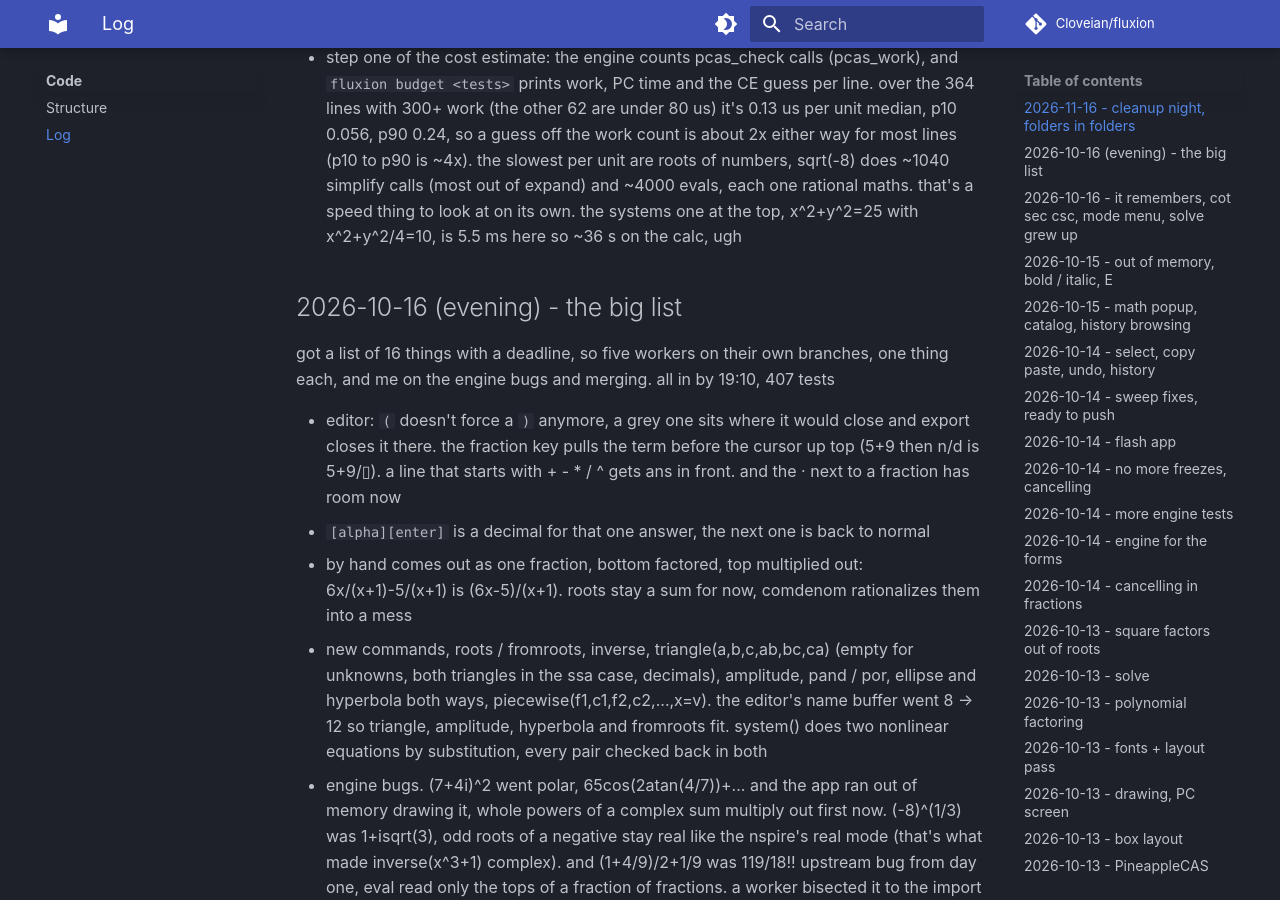
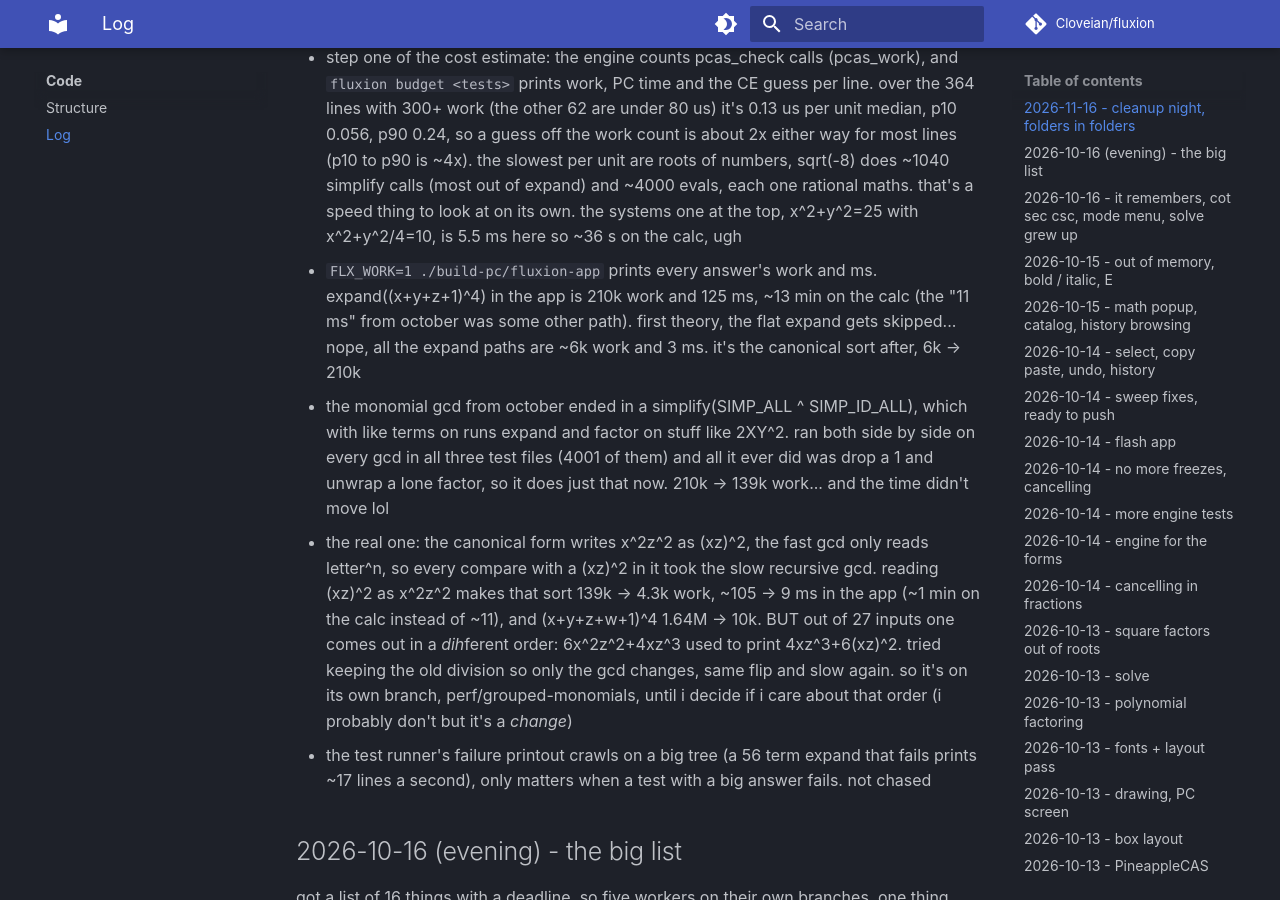
Before and after one commit to Cloveian/fluxion, an MkDocs documentation site: the page built from docs/code/log.md, in a window 1280 px wide and 900 px high, scrolled down 1014 px. Built offline with MkDocs 1.6.1 and Material for MkDocs 9.7.7, drawn with Linux system fonts in a browser that asks for light colours; comment, search, counter and statistics services are not loaded.

Commit message:
log: the sort that was secretly the whole expand

```diff
--- a/docs/code/log.md
+++ b/docs/code/log.md
@@ -11,6 +11,10 @@ okie so a month off, then a look around before adding anything: what a 'real' ca
 - wrote the nspire cx ii cas menu tree down off a pile of photos ([nspire-cx-ii-menus.md](../design-choices/nspire-cx-ii-menus.md)). 252 things in it, the cas part (number / algebra / calculus) is maybe 90, stats and finance the OS already does
 - values_box (polyfn) was solutions_box without the x =, and factor.c and solve.c each had their own little integer gcd. one of each
 - step one of the cost estimate: the engine counts pcas_check calls (pcas_work), and `fluxion budget <tests>` prints work, PC time and the CE guess per line. over the 364 lines with 300+ work (the other 62 are under 80 us) it's 0.13 us per unit median, p10 0.056, p90 0.24, so a guess off the work count is about 2x either way for most lines (p10 to p90 is ~4x). the slowest per unit are roots of numbers, sqrt(-8) does ~1040 simplify calls (most out of expand) and ~4000 evals, each one rational maths. that's a speed thing to look at on its own. the systems one at the top, x^2+y^2=25 with x^2+y^2/4=10, is 5.5 ms here so ~36 s on the calc, ugh
+- `FLX_WORK=1 ./build-pc/fluxion-app` prints every answer's work and ms. expand((x+y+z+1)^4) in the app is 210k work and 125 ms, ~13 min on the calc (the "11 ms" from october was some other path). first theory, the flat expand gets skipped... nope, all the expand paths are ~6k work and 3 ms. it's the canonical sort after, 6k -> 210k
+- the monomial gcd from october ended in a simplify(SIMP_ALL ^ SIMP_ID_ALL), which with like terms on runs expand and factor on stuff like 2XY^2. ran both side by side on every gcd in all three test files (4001 of them) and all it ever did was drop a 1 and unwrap a lone factor, so it does just that now. 210k -> 139k work... and the time didn't move lol
+- the real one: the canonical form writes x^2z^2 as (xz)^2, the fast gcd only reads letter^n, so every compare with a (xz)^2 in it took the slow recursive gcd. reading (xz)^2 as x^2z^2 makes that sort 139k -> 4.3k work, ~105 -> 9 ms in the app (~1 min on the calc instead of ~11), and (x+y+z+w+1)^4 1.64M -> 10k. BUT out of 27 inputs one comes out in a *dih*ferent order: 6x^2z^2+4xz^3 used to print 4xz^3+6(xz)^2. tried keeping the old division so only the gcd changes, same flip and slow again. so it's on its own branch, perf/grouped-monomials, until i decide if i care about that order (i probably don't but it's a *change*)
+- the test runner's failure printout crawls on a big tree (a 56 term expand that fails prints ~17 lines a second), only matters when a test with a big answer fails. not chased
 
 ## 2026-10-16 (evening) - the big list
 
```
